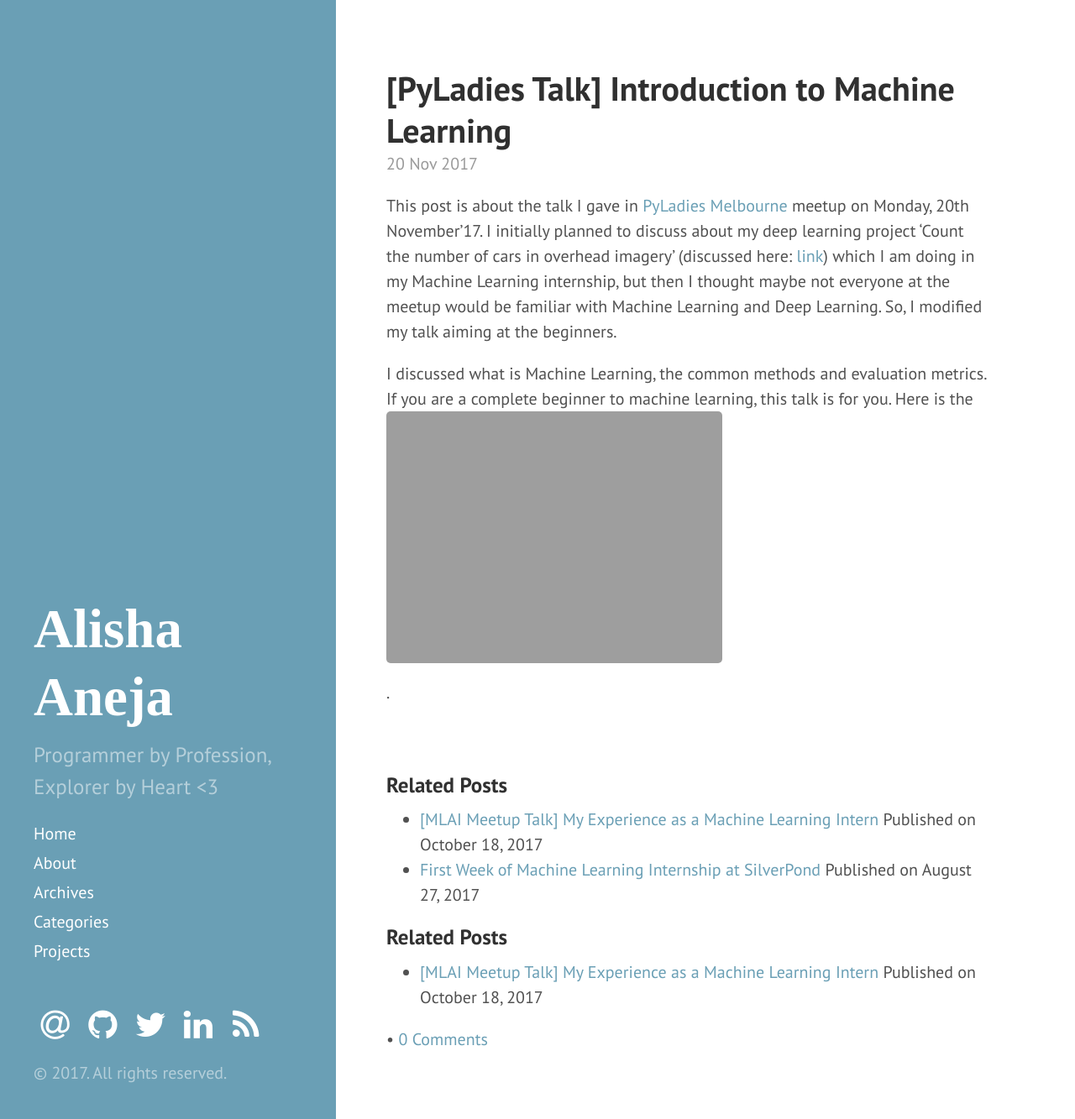
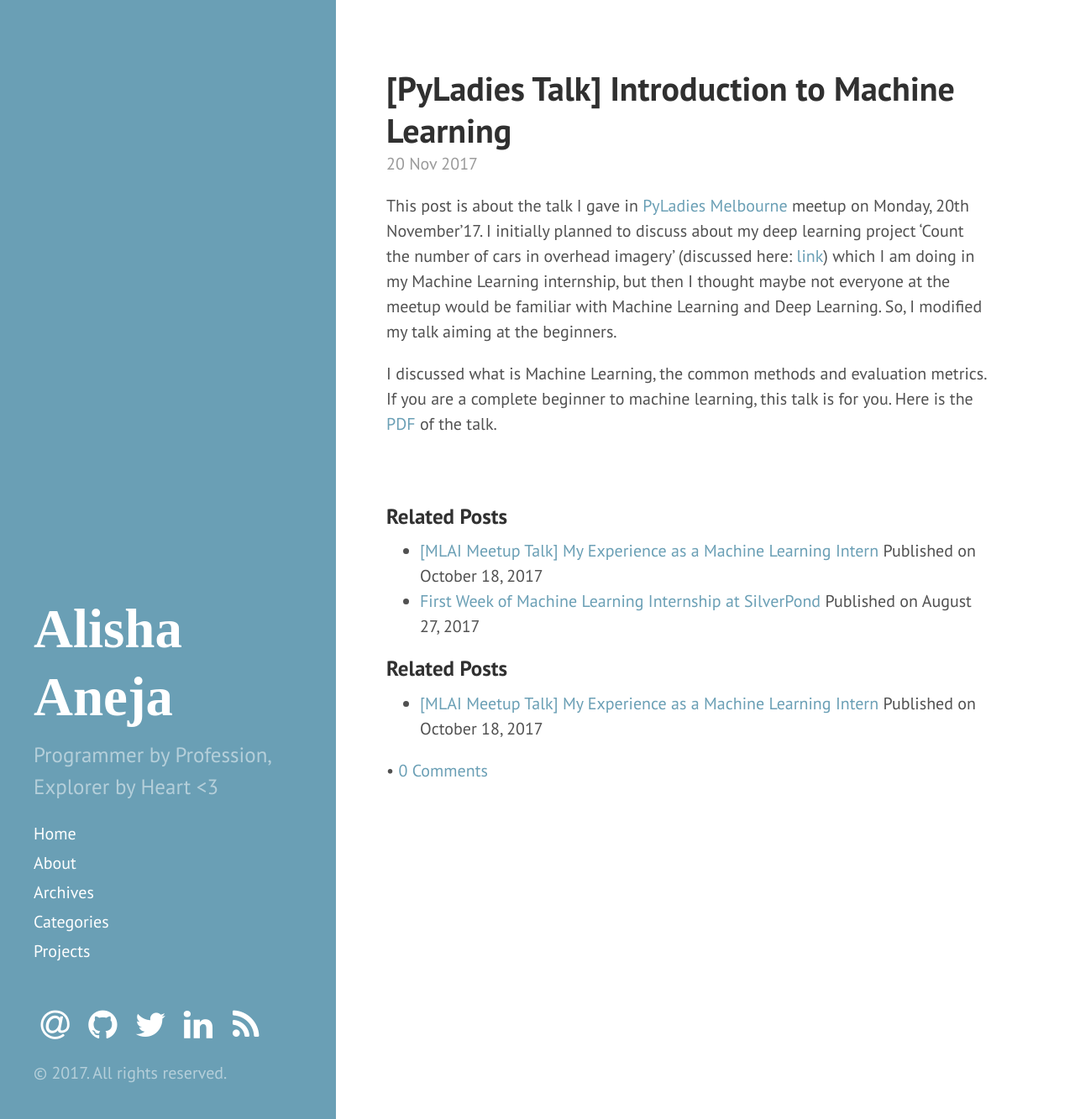
Before and after one commit to alisha17/alisha17.github.io, a Jekyll site: the page built from _posts/2017-11-20-pyladies.md, in a window 1280 px wide and 1333 px high. Shown: the whole window at 84% size. Built offline with Jekyll 4.4.1, drawn with Linux system fonts in a browser that asks for light colours; nearby versions of some CDN libraries; Markdown is read by kramdown in place of the engine named in the settings; comment, search, counter and statistics services are not loaded.

Commit message:
PyLadies talk

```diff
--- a/_posts/2017-11-20-pyladies.md
+++ b/_posts/2017-11-20-pyladies.md
@@ -12,4 +12,4 @@ but then I thought maybe not everyone at the meetup would be familiar with Machi
 Deep Learning. So, I modified my talk aiming at the beginners.
 
 I discussed what is Machine Learning, the common methods and evaluation metrics. If you are a
-complete beginner to machine learning, this talk is for you. Here is the ![pdf]({{ site.url }}/assets/introml.pdf).
+complete beginner to machine learning, this talk is for you. Here is the [PDF]({{ site.url }}/assets/introml.pdf) of the talk.
```
